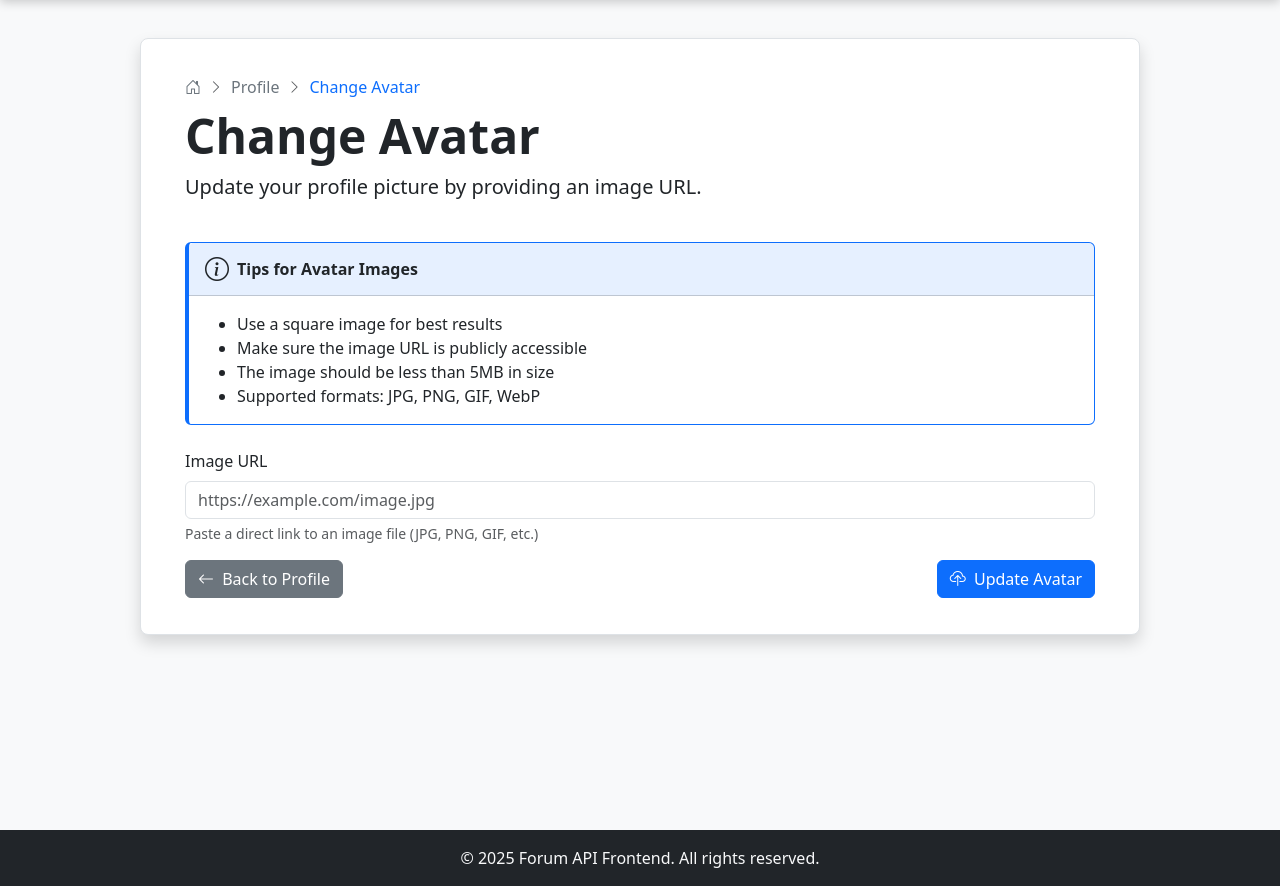
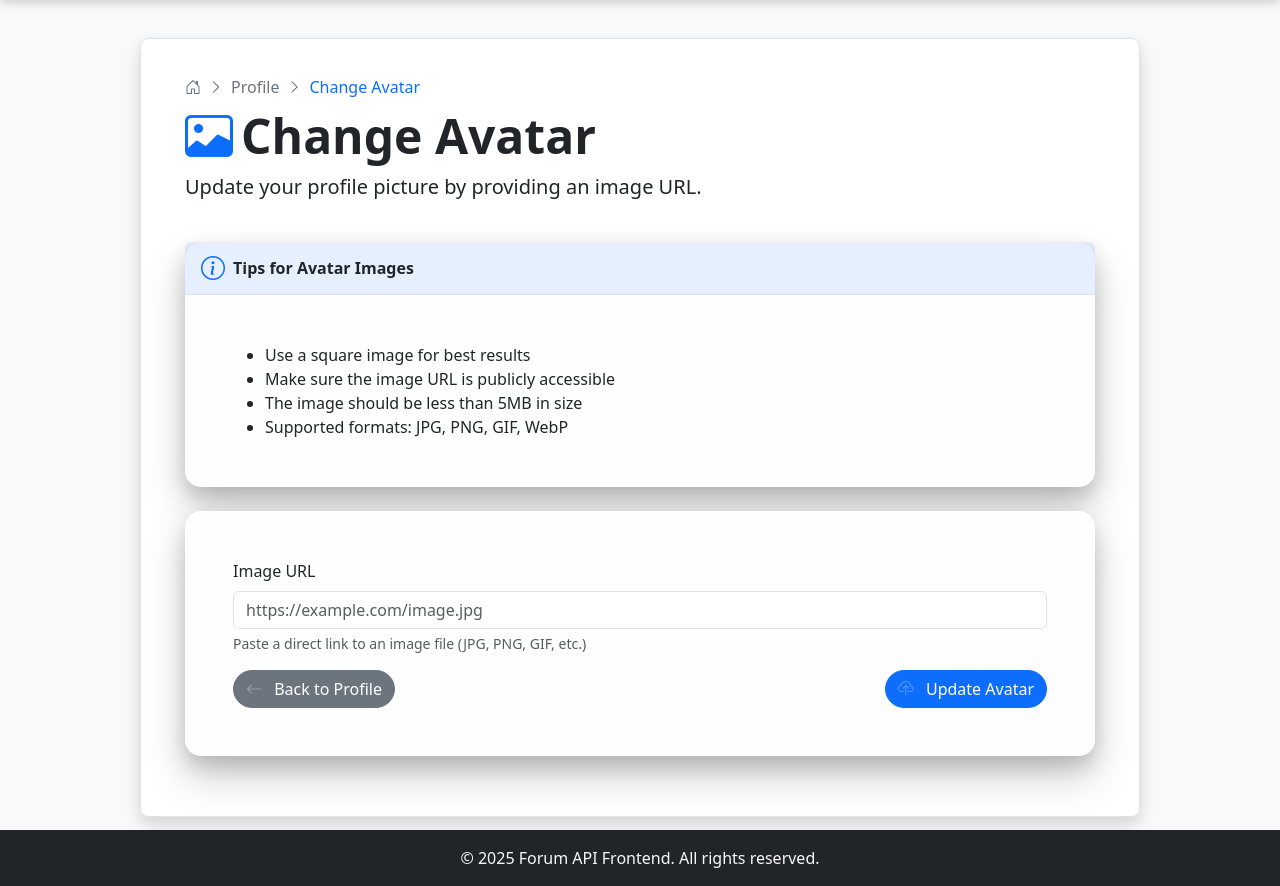
Before and after one commit to fcgith/forum_api_front_end, a FastAPI app: template templates/profile_avatar.html in a window 1280 px wide. Shown: the part 62-948 px from the top of the page. Run offline with FastAPI, Linux system fonts and the light colour scheme; the template is opened without the code that fills it, so the values that code supplies are empty; parts of the project's set-up code (start-up, migrations or seed data) failed here and were passed over.

Commit message:
profiles change

```diff
--- a/templates/profile_avatar.html
+++ b/templates/profile_avatar.html
@@ -13,20 +13,20 @@
                 <i class="bi bi-chevron-right text-muted small"></i>
                 <span class="text-primary">Change Avatar</span>
             </div>
-            <h1 class="display-5 fw-bold">Change Avatar</h1>
+            <h1 class="display-5 fw-bold"><i class="bi bi-image text-primary me-2 animate-icon"></i>Change Avatar</h1>
             <p class="lead">Update your profile picture by providing an image URL.</p>
         </div>
     </div>
 
     <!-- Tips Card -->
-    <div class="card mb-4 border-primary">
+    <div class="card border-0 rounded-4 admin-card mb-4">
         <div class="card-header bg-primary bg-opacity-10">
             <div class="d-flex align-items-center gap-2">
-                <i class="bi bi-info-circle fs-4"></i>
+                <i class="bi bi-info-circle fs-4 text-primary"></i>
                 <span class="fw-bold">Tips for Avatar Images</span>
             </div>
         </div>
-        <div class="card-body">
+        <div class="card-body p-4 p-md-5">
             <ul class="mb-0">
                 <li>Use a square image for best results</li>
                 <li>Make sure the image URL is publicly accessible</li>
@@ -36,7 +36,8 @@
         </div>
     </div>
 
-    <!-- Avatar Update Form -->
+    <div class="card border-0 rounded-4 admin-card mb-4">
+        <div class="card-body p-4 p-md-5">
             <form method="post" action="/user/profile/avatar">
                 <div class="mb-3">
                     <label for="avatar_link" class="form-label">Image URL</label>
@@ -44,14 +45,16 @@
                     <div class="form-text">Paste a direct link to an image file (JPG, PNG, GIF, etc.)</div>
                 </div>
                 <div class="d-flex justify-content-between">
-            <a href="/user/me" class="btn btn-secondary">
-                <i class="bi bi-arrow-left me-1"></i> Back to Profile
+                    <a href="/user/me" class="btn btn-secondary rounded-pill hover-box">
+                        <i class="bi bi-arrow-left me-2 hover-arrow"></i> Back to Profile
                     </a>
-            <button type="submit" class="btn btn-primary">
-                <i class="bi bi-cloud-upload me-1"></i> Update Avatar
+                    <button type="submit" class="btn btn-primary rounded-pill hover-box">
+                        <i class="bi bi-cloud-upload me-2 hover-arrow"></i> Update Avatar
                     </button>
                 </div>
             </form>
+        </div>
+    </div>
 
     {% if message %}
         {% if success %}
@@ -67,8 +70,89 @@
 </div>
 
 <style>
-    .card.border-primary {
-        border-left: 4px solid #0d6efd;
+    /* Admin card styling */
+    .admin-card {
+        background-color: #fefefe;
+        animation: fadeIn 0.5s ease-in-out;
+        box-shadow: 0 20px 40px rgba(0, 0, 0, 0.2), 0 10px 20px rgba(0, 0, 0, 0.15);
+        transition: all 0.3s ease;
+    }
+    .admin-card:hover {
+        box-shadow: 0 30px 60px rgba(0, 0, 0, 0.25), 0 15px 25px rgba(0, 0, 0, 0.2);
+        transform: translateY(-10px);
+    }
+
+    /* Card header styling */
+    .card-header {
+        background-color: rgba(13, 110, 253, 0.1);
+        border-bottom: 1px solid rgba(0, 0, 0, 0.05);
+    }
+
+    /* Table styling (not used here but included for consistency) */
+    .table {
+        background-color: #f8f9fa;
+    }
+    .table tr:hover {
+        background-color: rgba(13, 110, 253, 0.05);
+    }
+
+    /* Button styling (for outline buttons, included for completeness) */
+    .btn-outline-success, .btn-outline-primary, .btn-outline-danger {
+        padding: 0.5rem 1rem;
+        font-size: 1rem;
+        transition: all 0.3s ease;
+    }
+    .btn-outline-success:hover, .btn-outline-primary:hover, .btn-outline-danger:hover {
+        transform: translateY(-2px);
+        box-shadow: 0 4px 8px rgba(0, 0, 0, 0.15);
+    }
+
+    /* Badge styling (not used here) */
+    .badge {
+        transition: all 0.3s ease;
+    }
+    .badge:hover {
+        transform: translateY(-2px);
+        box-shadow: 0 4px 8px rgba(0, 0, 0, 0.15);
+    }
+
+    /* Avatar styling (not used here) */
+    .rounded-circle {
+        border: 2px solid #0d6efd;
+        transition: all 0.3s ease;
+    }
+    .rounded-circle:hover {
+        transform: scale(1.05);
+    }
+
+    /* Icon animations */
+    .animate-icon {
+        animation: pulse 2s infinite;
+    }
+    @keyframes pulse {
+        0% { transform: scale(1); }
+        50% { transform: scale(1.05); }
+        100% { transform: scale(1); }
+    }
+    .hover-box:hover .hover-arrow {
+        opacity: 1;
+        transform: translateX(3px);
+        transition: all 0.3s ease;
+    }
+    .hover-arrow {
+        transition: all 0.3s ease;
+        opacity: 0.3;
+    }
+
+    /* Responsive adjustments */
+    @media (max-width: 768px) {
+        .btn-outline-success, .btn-outline-primary, .btn-outline-danger {
+            width: 100%;
+            padding: 0.75rem;
+        }
+        .card {
+            margin-bottom: 1.5rem;
+        }
     }
 </style>
 {% endblock %}
```
Also changed, not shown: templates/topic.html (+77 -28 lines), templates/register.html (indentation only). Lines whose indentation alone changed are shown as unchanged.
